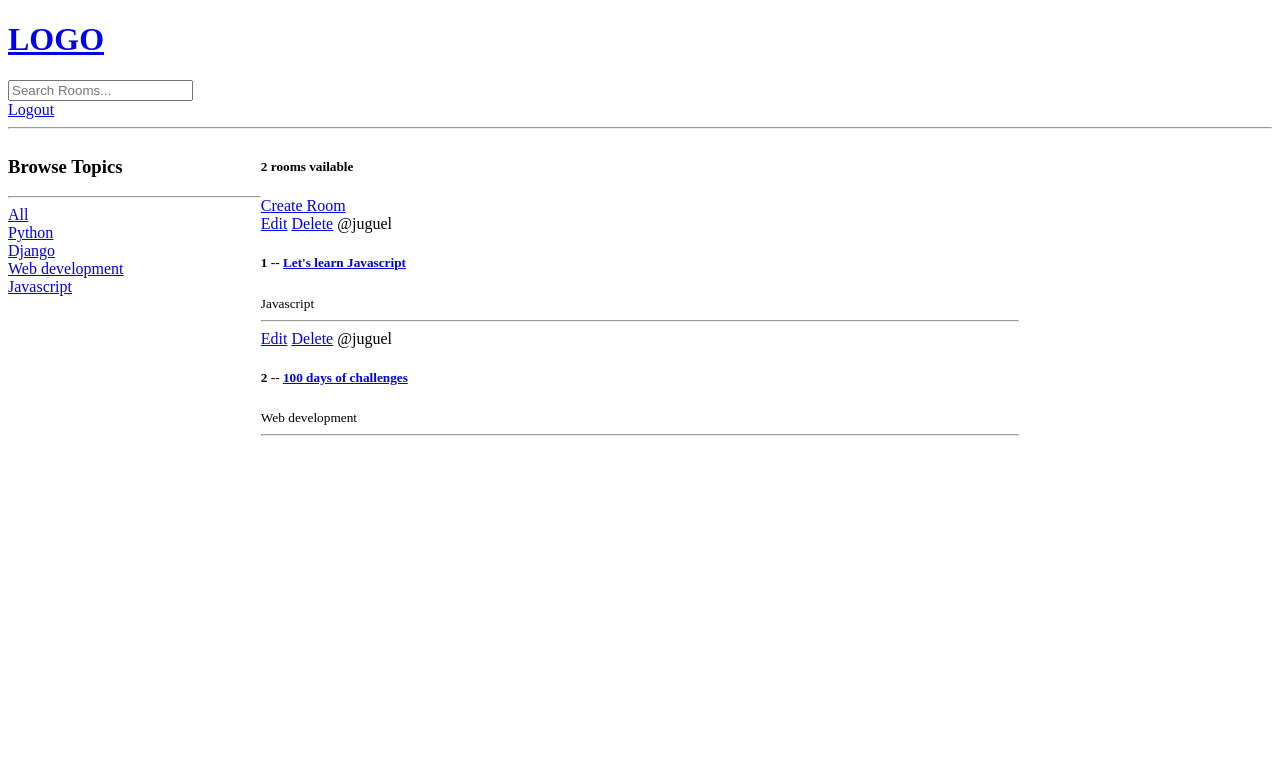
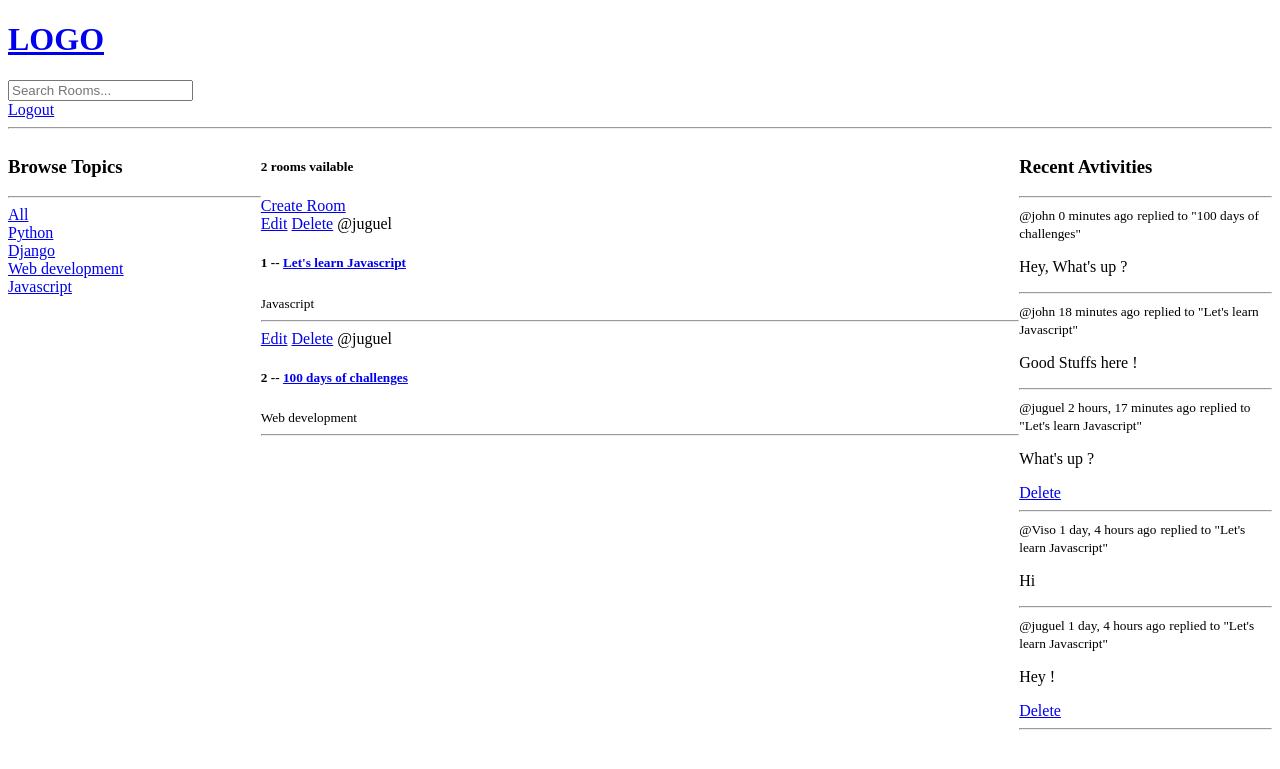
Before and after one commit to GuelorMusavuli/DjangoStudyBud, a Django app: page / in a window 1280 px wide. Shown: the top 769 px of the page. Run offline with Django 3.2, Linux system fonts and the light colour scheme; a user stored in the database is signed in; data comes from the database, SQL or seed files in the repository; both versions use the stored data as it was after the commit.

Commit message:
Implement the activity fields(i.e recent activities that are taking place in the room).

```diff
--- a/base_app/models.py
+++ b/base_app/models.py
@@ -20,6 +20,7 @@ class Room(models.Model):
     updated_date = models.DateTimeField(auto_now=True)
     created_date = models.DateTimeField(auto_now_add=True)
 
+    # To get the most recent rooms
     class Meta:
         ordering = ['-updated_date', '-created_date']
 
@@ -33,5 +34,9 @@ class Message(models.Model):
     updated_date = models.DateTimeField(auto_now=True)
     created_date = models.DateTimeField(auto_now_add=True)
 
+    # To get the most recent messages
+    class Meta:
+        ordering = ['-updated_date', '-created_date']
+
     def __str__(self):
         return self.body[0:50] # displays only 5o chars and not the full msg
--- a/base_app/templates/base_app/home.html
+++ b/base_app/templates/base_app/home.html
@@ -51,6 +51,32 @@
 
       </div>
 
+      <!-- RIGHT SIDE BAR FOR RECENT ACTIVITIES -->
+      <div class="">
+        <h3>Recent Avtivities </h3>
+        <hr>
+
+        <!-- <div class="">
+          <a href="{% url 'home' %}">All</a>
+        </div> -->
+
+        {% for message in room_messages %}
+          <div class="">
+            <small>@{{message.user}}  {{message.created_date|timesince}} ago</small>
+            <small>replied to "{{message.room}}"</small>
+
+            <!--  Display just the string representation of the msg(message) and not the full one (message.body)-->
+            <p>{{message}}</p>
+
+            <!-- only the current owner of the message can delete his messages from the activity fields(recent activities)-->
+            {% if request.user == message.user %}
+              <a href="{% url 'delete-message' message.id %}">Delete</a>
+            {% endif %}
+            <hr>
+          </div>
+        {% endfor %}
+      </div>
+
 
 
 
--- a/base_app/templates/base_app/room.html
+++ b/base_app/templates/base_app/room.html
@@ -30,7 +30,7 @@
         {# Injecting the content#}
         {% for message in room_messages %}
             <div class="">
-              <!-- only the owner can see this option -->
+                <!-- only the current owner of the message can delete his messages from the room -->
                 {% if request.user == message.user %}
                   <a href="{% url 'delete-message' message.id %}">Delete</a>
                 {% endif %}
--- a/base_app/views.py
+++ b/base_app/views.py
@@ -84,7 +84,11 @@ def home(request):
     )
     topics = Topic.objects.all() # get all the topics
     room_count = rooms.count() # get rooms count
-    context =  {'rooms' : rooms, 'topics': topics, 'room_count': room_count}
+
+    # messages for the recent activities that can be sorted based on a topic/room name
+    room_messages = Message.objects.filter(Q(room__topic__name__icontains=q))
+
+    context =  {'rooms' : rooms, 'topics': topics, 'room_count': room_count, 'room_messages': room_messages}
     return render(request, 'base_app/home.html', context)
 
 def room(request, pk):
@@ -92,7 +96,7 @@ def room(request, pk):
 
     # query to the children objects of a specific room
     # in this case, get the set of all messages related to a specific room
-    room_messages = room.message_set.all().order_by('-created_date')
+    room_messages = room.message_set.all()
 
     # Get participants
     participants = room.participants.all()
```
Also changed, not shown: db.sqlite3.
